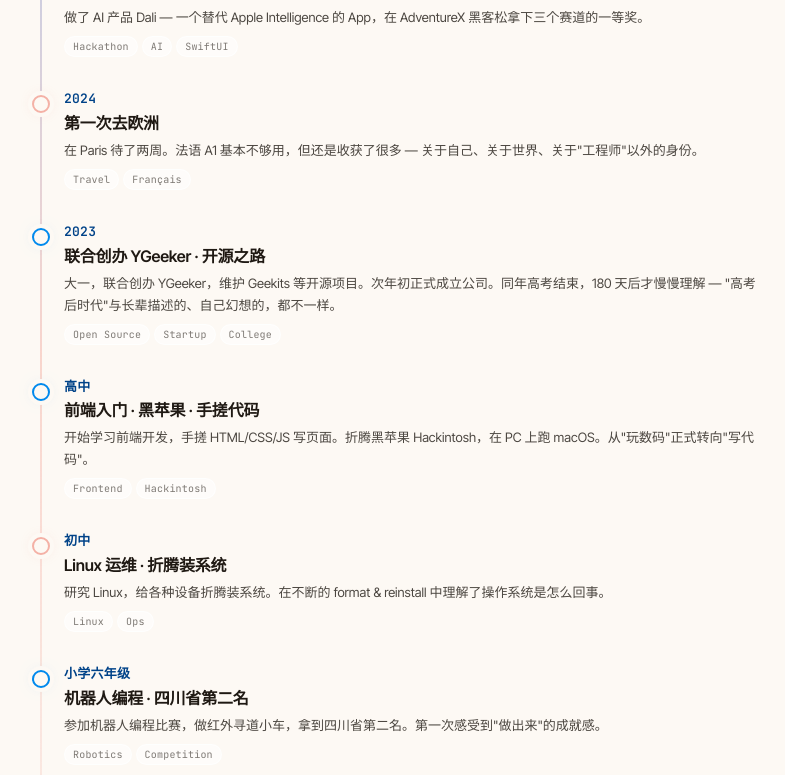
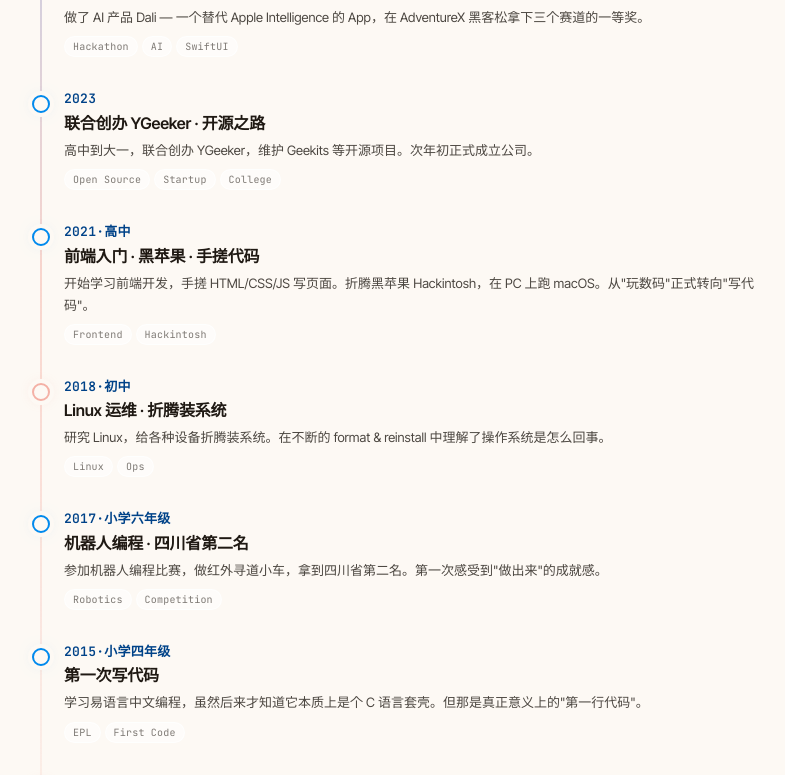
Before and after one commit to Gloridust/ethanblog, a Next.js app: page /about in a window 1280 px wide. Shown: the part 1100-1875 px from the top of the page, without its empty margins (244-1029 px from the left). Built offline with nearby package versions, Linux system fonts and the light colour scheme.

Commit message:
Update about.tsx

```diff
--- a/src/pages/about.tsx
+++ b/src/pages/about.tsx
@@ -322,7 +322,7 @@ export default function AboutPage({ socialStats }: AboutPageProps) {
 
           {/* Telegram */}
           <a
-            href="https://t.me/Gloridust_channel"
+            href="https://t.me/isEthanZou"
             target="_blank"
             rel="noopener noreferrer"
             className="hover-lift"
@@ -348,7 +348,7 @@ export default function AboutPage({ socialStats }: AboutPageProps) {
             </div>
             <div>
               <div style={{ fontSize: 14, fontWeight: 600, color: 'var(--ink)' }}>Telegram</div>
-              <div style={{ fontSize: 12, color: 'var(--ink-3)', fontFamily: 'var(--font-mono)' }}>@Gloridust_channel</div>
+              <div style={{ fontSize: 12, color: 'var(--ink-3)', fontFamily: 'var(--font-mono)' }}>@isEthanZou</div>
               <div style={{ fontSize: 12, color: 'var(--ink-2)', marginTop: 2 }}>频道更新</div>
             </div>
           </a>
@@ -414,25 +414,12 @@ export default function AboutPage({ socialStats }: AboutPageProps) {
             </div>
           </div>
 
-          {/* 2024 - Europe */}
-          <div className="tl-item warm">
-            <div className="tl-year">2024</div>
-            <div className="tl-title">第一次去欧洲</div>
-            <div className="tl-body">
-              在 Paris 待了两周。法语 A1 基本不够用，但还是收获了很多 &mdash; 关于自己、关于世界、关于&quot;工程师&quot;以外的身份。
-            </div>
-            <div className="tl-tags">
-              <span className="tl-tag">Travel</span>
-              <span className="tl-tag">Fran&ccedil;ais</span>
-            </div>
-          </div>
-
           {/* 2023 */}
           <div className="tl-item">
             <div className="tl-year">2023</div>
             <div className="tl-title">联合创办 YGeeker · 开源之路</div>
             <div className="tl-body">
-              大一，联合创办 YGeeker，维护 Geekits 等开源项目。次年初正式成立公司。同年高考结束，180 天后才慢慢理解 &mdash; &quot;高考后时代&quot;与长辈描述的、自己幻想的，都不一样。
+              高中到大一，联合创办 YGeeker，维护 Geekits 等开源项目。次年初正式成立公司。
             </div>
             <div className="tl-tags">
               <span className="tl-tag">Open Source</span>
@@ -443,7 +430,7 @@ export default function AboutPage({ socialStats }: AboutPageProps) {
 
           {/* High school */}
           <div className="tl-item">
-            <div className="tl-year">高中</div>
+            <div className="tl-year">2021·高中</div>
             <div className="tl-title">前端入门 · 黑苹果 · 手搓代码</div>
             <div className="tl-body">
               开始学习前端开发，手搓 HTML/CSS/JS 写页面。折腾黑苹果 Hackintosh，在 PC 上跑 macOS。从&quot;玩数码&quot;正式转向&quot;写代码&quot;。
@@ -456,7 +443,7 @@ export default function AboutPage({ socialStats }: AboutPageProps) {
 
           {/* Junior high */}
           <div className="tl-item warm">
-            <div className="tl-year">初中</div>
+            <div className="tl-year">2018·初中</div>
             <div className="tl-title">Linux 运维 · 折腾装系统</div>
             <div className="tl-body">
               研究 Linux，给各种设备折腾装系统。在不断的 format &amp; reinstall 中理解了操作系统是怎么回事。
@@ -469,7 +456,7 @@ export default function AboutPage({ socialStats }: AboutPageProps) {
 
           {/* Primary school - robotics */}
           <div className="tl-item">
-            <div className="tl-year">小学六年级</div>
+            <div className="tl-year">2017·小学六年级</div>
             <div className="tl-title">机器人编程 · 四川省第二名</div>
             <div className="tl-body">
               参加机器人编程比赛，做红外寻道小车，拿到四川省第二名。第一次感受到&quot;做出来&quot;的成就感。
@@ -482,7 +469,7 @@ export default function AboutPage({ socialStats }: AboutPageProps) {
 
           {/* Primary school - first code */}
           <div className="tl-item">
-            <div className="tl-year">小学五年级</div>
+            <div className="tl-year">2015·小学四年级</div>
             <div className="tl-title">第一次写代码</div>
             <div className="tl-body">
               学习易语言中文编程，虽然后来才知道它本质上是个 C 语言套壳。但那是真正意义上的&quot;第一行代码&quot;。
@@ -495,7 +482,7 @@ export default function AboutPage({ socialStats }: AboutPageProps) {
 
           {/* Primary school - phone */}
           <div className="tl-item warm">
-            <div className="tl-year">小学二年级</div>
+            <div className="tl-year">2014·小学三年级</div>
             <div className="tl-title">研究坏掉的三星手机</div>
             <div className="tl-body">
               拿到一台开不了机的三星 Galaxy S5660，开始研究刷机。从此走上数码圈不归路。
```
